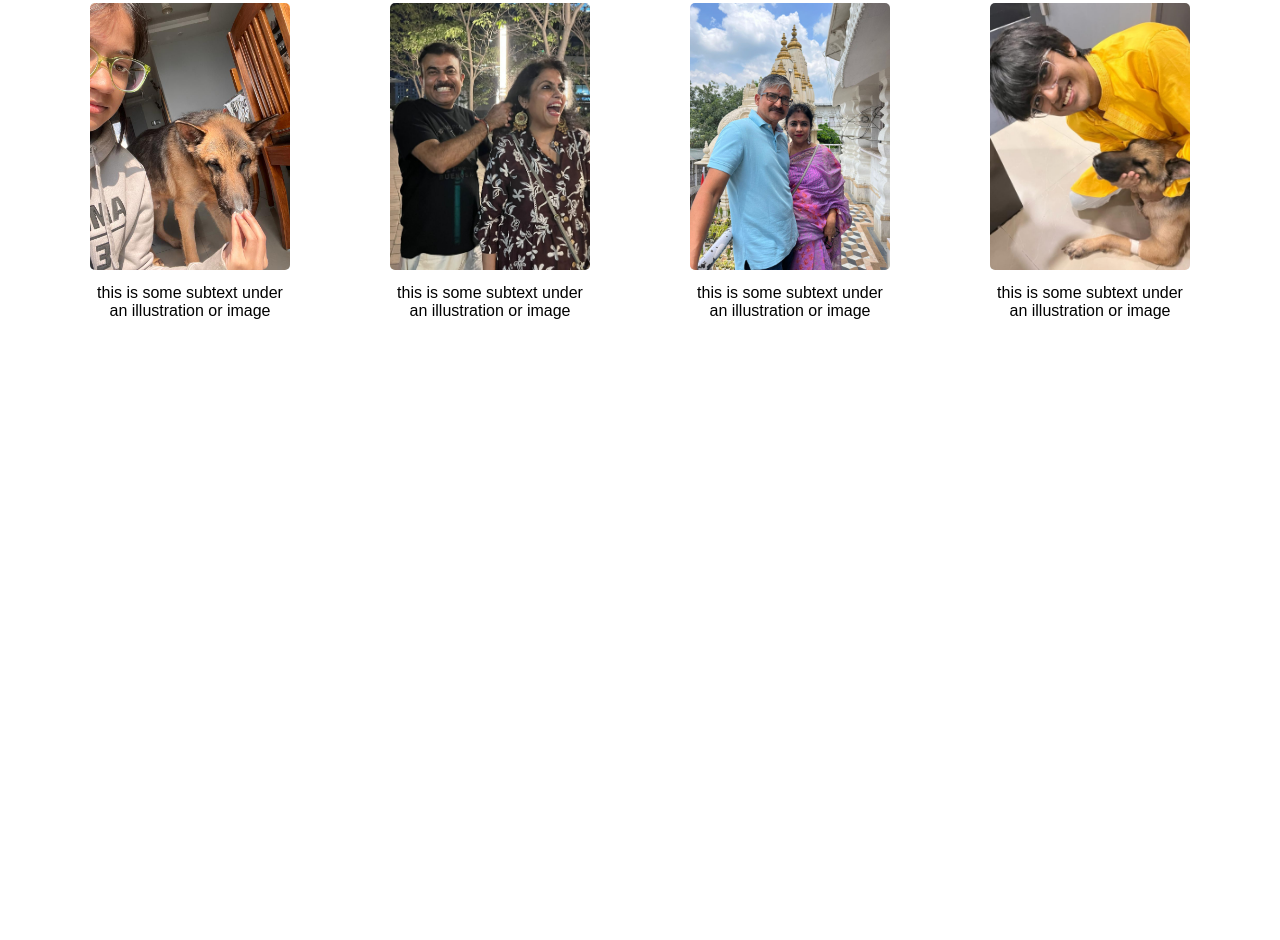
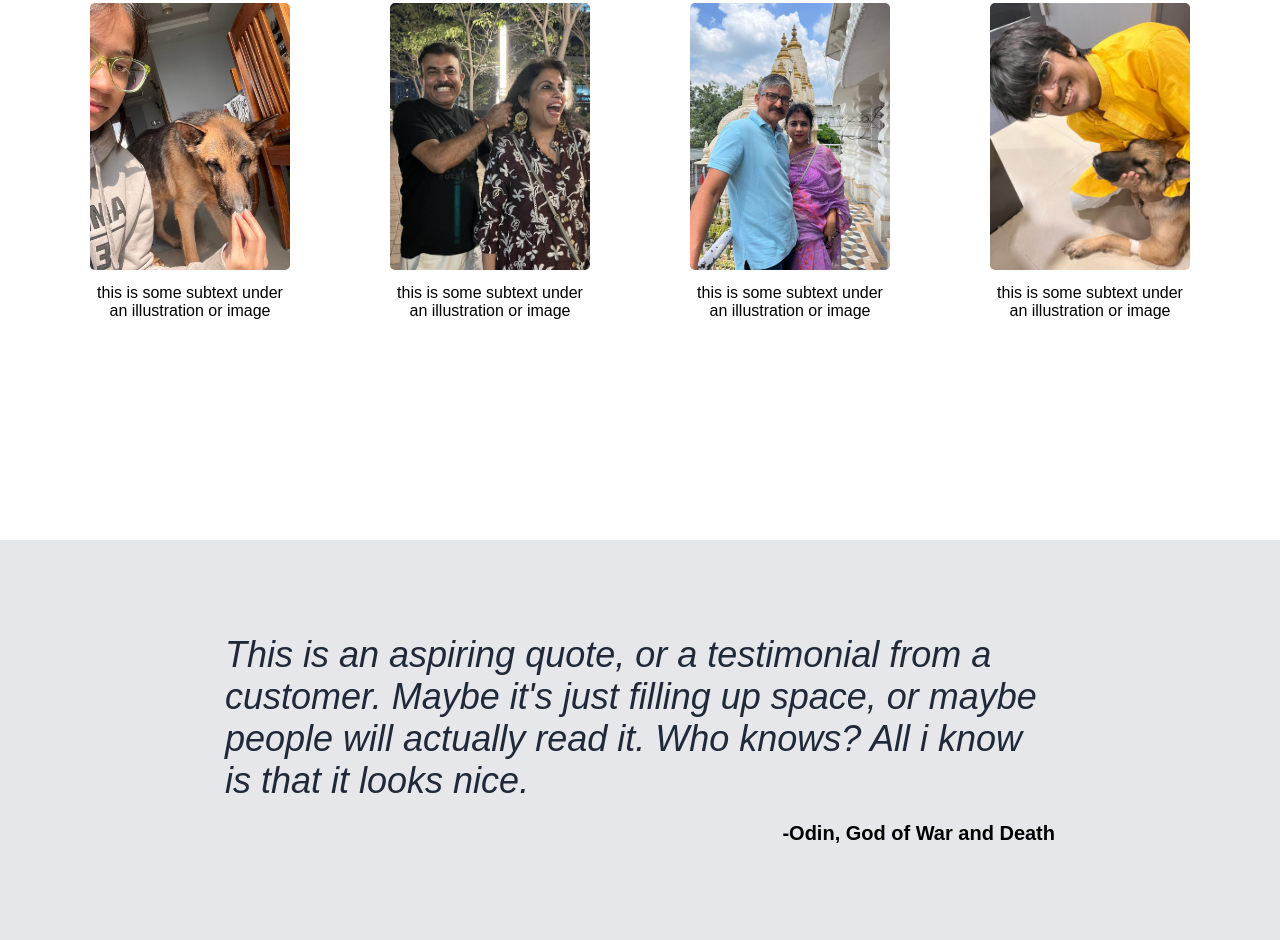
Before and after one commit to rizzitsinha/landing-page, a plain HTML site: page index.html in a window 1280 px wide. Shown: the part 835-1775 px from the top of the page. Before the commit the page ends 1255 px from the top, so only its background shows below. Drawn offline with Linux system fonts and the light colour scheme.

Commit message:
Edit index.html and style.css
Add quote

```diff
--- a/index.html
+++ b/index.html
@@ -53,5 +53,12 @@
         </div>
     </div>
 
+    <div class="part-4">
+        <div class="content">
+            <p class="quote"><em>This is an aspiring quote, or a testimonial from a customer. Maybe it's just filling up space, or maybe people will actually read it. Who knows? All i know is that it looks nice.</em></p>
+            <p class="author">-Odin, God of War and Death</p>
+        </div>
+    </div>
+
 </body>
 </html>
--- a/style.css
+++ b/style.css
@@ -53,7 +53,7 @@ a {
     padding: 30px;
 }
 
-.content {
+.part-2 .content {
     display: flex;
     width: 80vw;
     align-items: center;
@@ -130,5 +130,41 @@ img {
     margin: 0%;
     padding: 0%;
 
-    margin: 10px 0 100px 0;
+    margin: 10px 0 220px 0;
 }
+
+/* Quote styling */
+
+.part-4 {
+    display: flex;
+    justify-content: center;
+    align-items: center;
+    width: 100%;
+    height: 50vh;
+    background-color: #E5E7EB;
+}
+
+.part-4 .content {
+    width: 830px;
+    display: flex;
+    flex-direction: column;
+    gap: 20px;
+    margin: 90px 0;
+}
+
+.part-4 p {
+    padding: 0;
+    margin: 0;
+}
+
+.part-4 .quote {
+    font-size: 36px;
+    font-weight: 30;
+    color: #1F2937;
+}
+
+.part-4 .author {
+    align-self: flex-end;
+    font-weight: 700;
+    font-size: 20px;
+}
```
